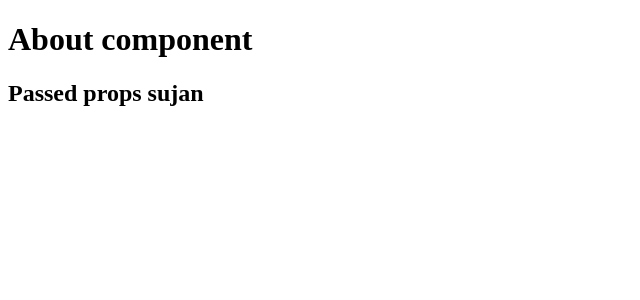
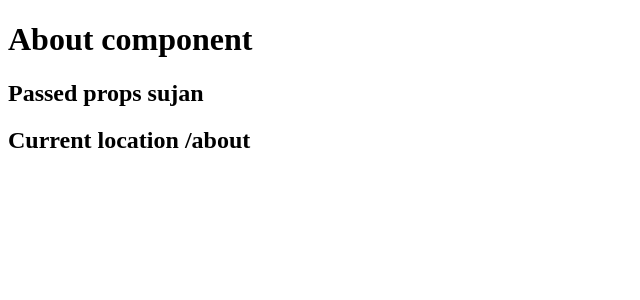
Before and after one commit to SujanKumarMitra/react-tutorial, a React (Create React App) app: page /about in a window 1280 px wide. Shown: the top 300 px of the page, without its empty margins (0-640 px from the left). Built offline with nearby package versions, Linux system fonts and the light colour scheme.

Commit message:
useLocation

```diff
--- a/src/components/About.jsx
+++ b/src/components/About.jsx
@@ -1,10 +1,13 @@
 import React from 'react'
+import { useLocation } from 'react-router-dom';
 
 export default function About(props) {
+    const location = useLocation();
     return (
         <>
             <h1>About component</h1>
             <h2>Passed props {props.name}</h2>
+            <h2>Current location {location.pathname}</h2>
         </>
     )
 }
```
